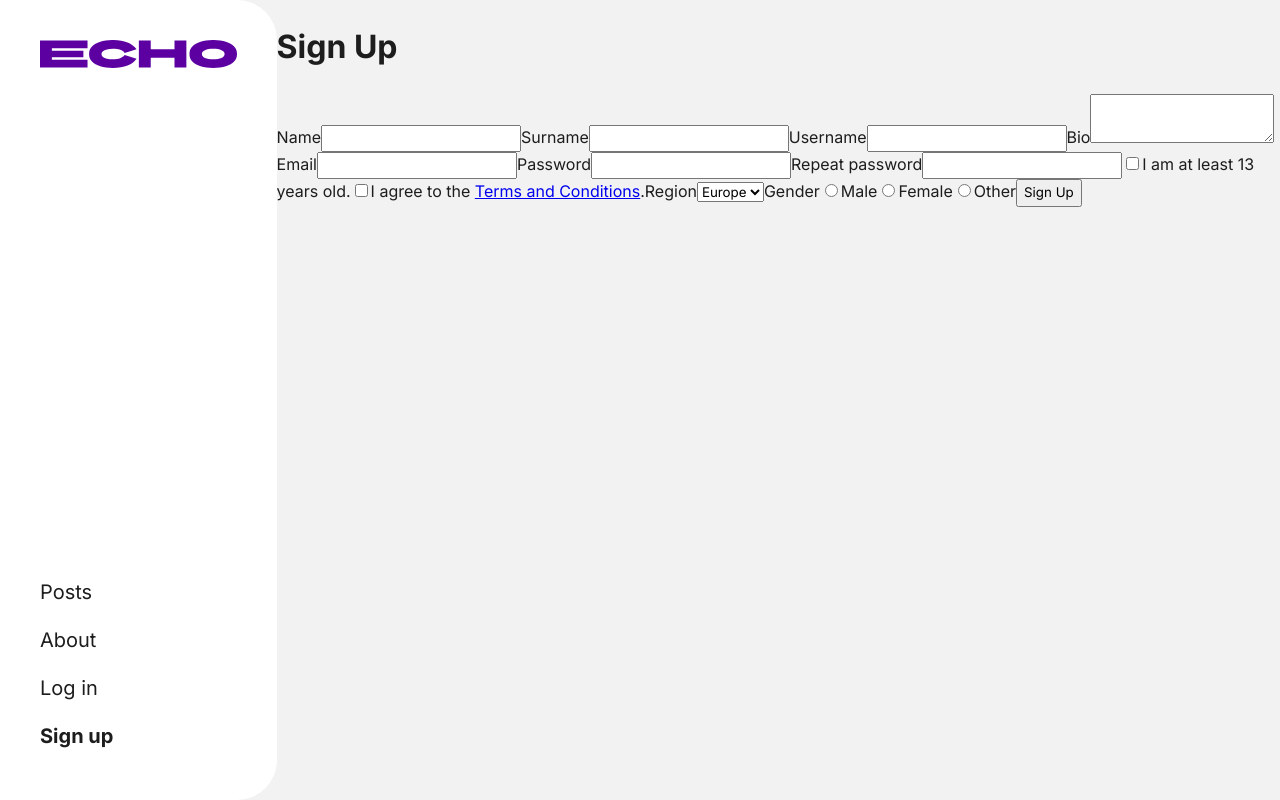
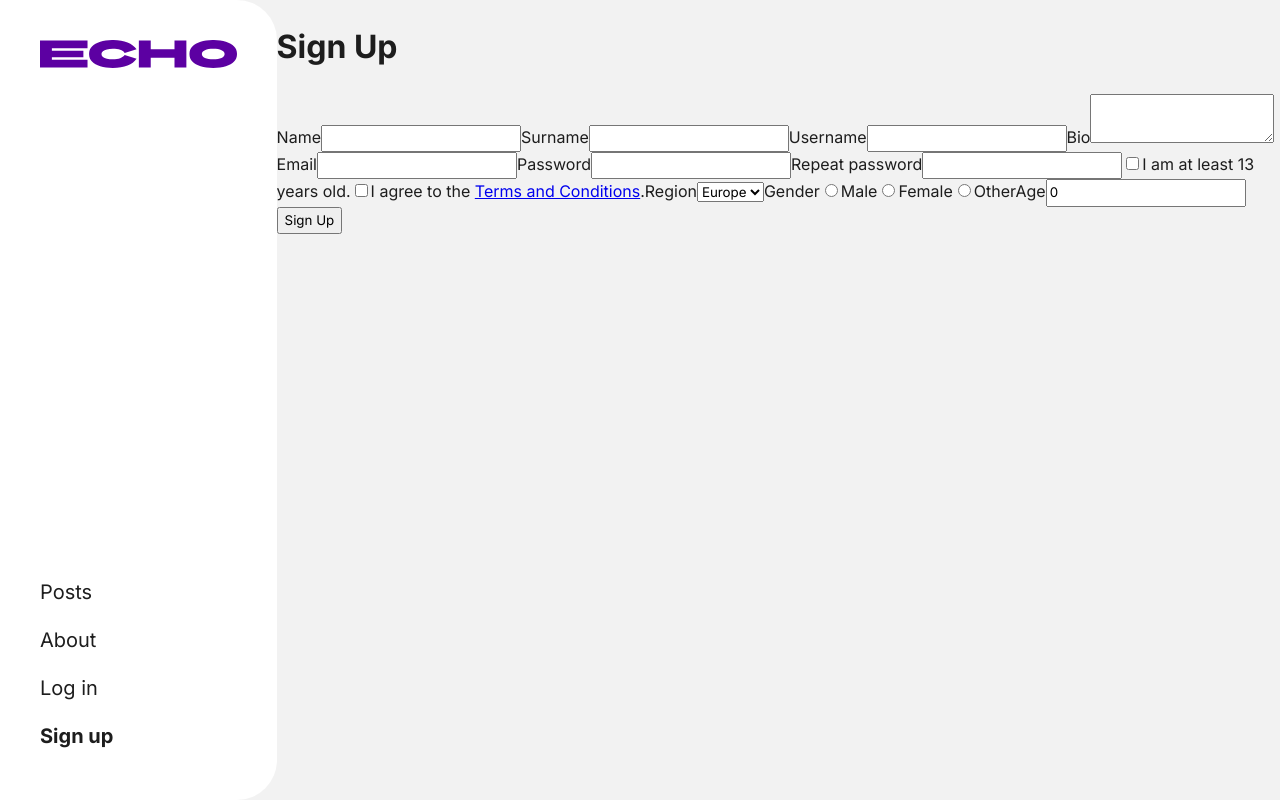
Before and after one commit to vicmarinov/echo, a React (Vite) app: page /auth/signup in a window 1280 px wide. Built offline with nearby package versions, Linux system fonts and the light colour scheme.

Commit message:
Add a `number` input to the draft

```diff
--- a/src/components/signup/Signup.tsx
+++ b/src/components/signup/Signup.tsx
@@ -14,7 +14,8 @@ export default function Signup () {
         isMinAge: false,
         agreeTerms: false,
         region: '',
-        gender: ''
+        gender: '',
+        age: '0'
     });
 
     const [formDirtyFields, setFormDirtyFields] = useState({
@@ -29,6 +30,7 @@ export default function Signup () {
         agreeTerms: false,
         region: false,
         gender: false,
+        age: false
     });
 
     const [formStatus, setFormStatus] = useState('idle');
@@ -109,6 +111,9 @@ export default function Signup () {
                 <input type="radio" id="genderO" name="gender" value="other" checked={formData.gender === 'other'} onChange={formChangeHandler} onBlur={formBlurHandler} />
                 <label htmlFor="genderO">Other</label>
 
+                <label htmlFor="age">Age</label>
+                <input type="number" id="age" name="age" value={formData.age} onChange={formChangeHandler} onBlur={formBlurHandler} />
+
                 <button type="submit" disabled={formStatus === 'submitting'}>
                     {formStatus === 'submitting' ? 'Signing Up...' : 'Sign Up'}
                 </button>
```
